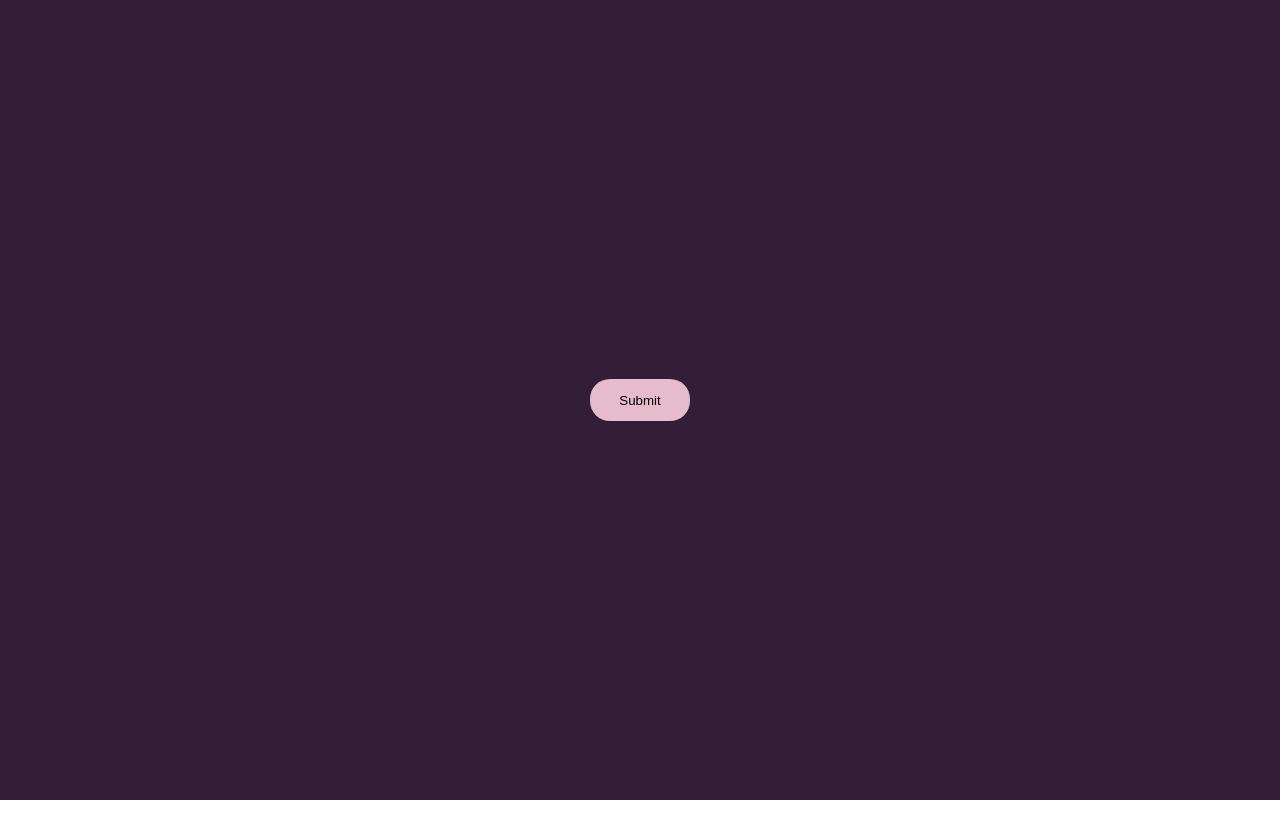
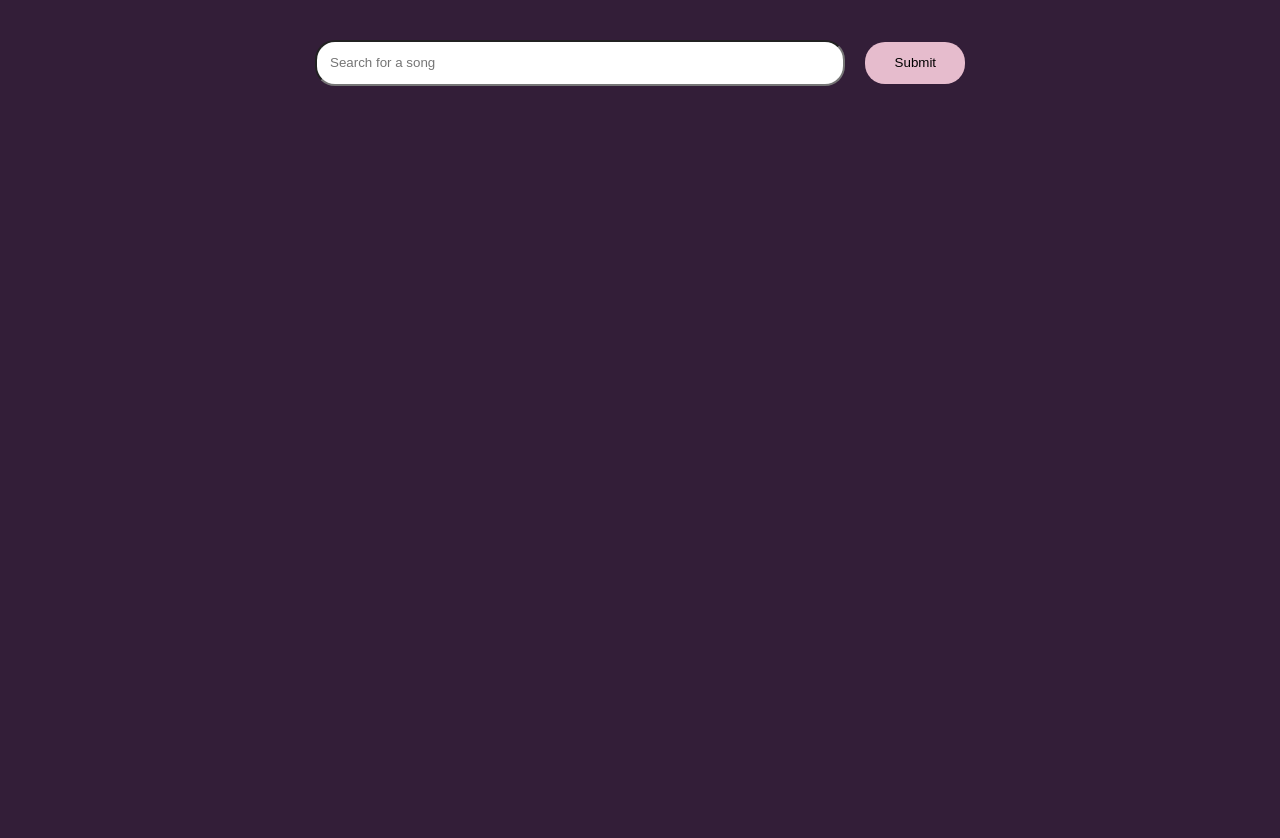
Before and after one commit to cvsluis/jamming, a React (Create React App) app: page / in a window 1280 px wide. Before the commit the page ends 800 px from the top, so only its background shows below. Built offline with nearby package versions, Linux system fonts and the light colour scheme.

Commit message:
feat: add search bar styling

```diff
--- a/src/App.js
+++ b/src/App.js
@@ -6,6 +6,7 @@ function App() {
   return (
     <div className="App">
       <header className="App-header">
+        <SearchBar />
         <Button />
       </header>
     </div>
--- a/src/App.scss
+++ b/src/App.scss
@@ -1,13 +1,15 @@
 .App {
   background-color: #331E38;
+  padding-top: 40px;
+  min-height: 100vh;
 }
 
 .App-header {
-  min-height: 100vh;
   display: flex;
-  flex-direction: column;
+  flex-direction: row;
   align-items: center;
   justify-content: center;
+  gap: 20px;
   font-size: calc(10px + 2vmin);
   color: white;
 }
--- a/src/components/SearchBar.jsx
+++ b/src/components/SearchBar.jsx
@@ -1,8 +1,11 @@
 import React from 'react';
+import '../styles/SearchBar.scss'
 
 const SearchBar = () => {
   return (
-    <div>SearchBar</div>
+    <form>
+      <input type="text" name="search-bar" id="search-bar" placeholder='Search for a song'></input>
+    </form>
   );
 };
 
--- /dev/null
+++ b/src/styles/SearchBar.scss
@@ -0,0 +1,5 @@
+input {
+  width: 500px;
+  padding: 1em;
+  border-radius: 20px;
+}
```
